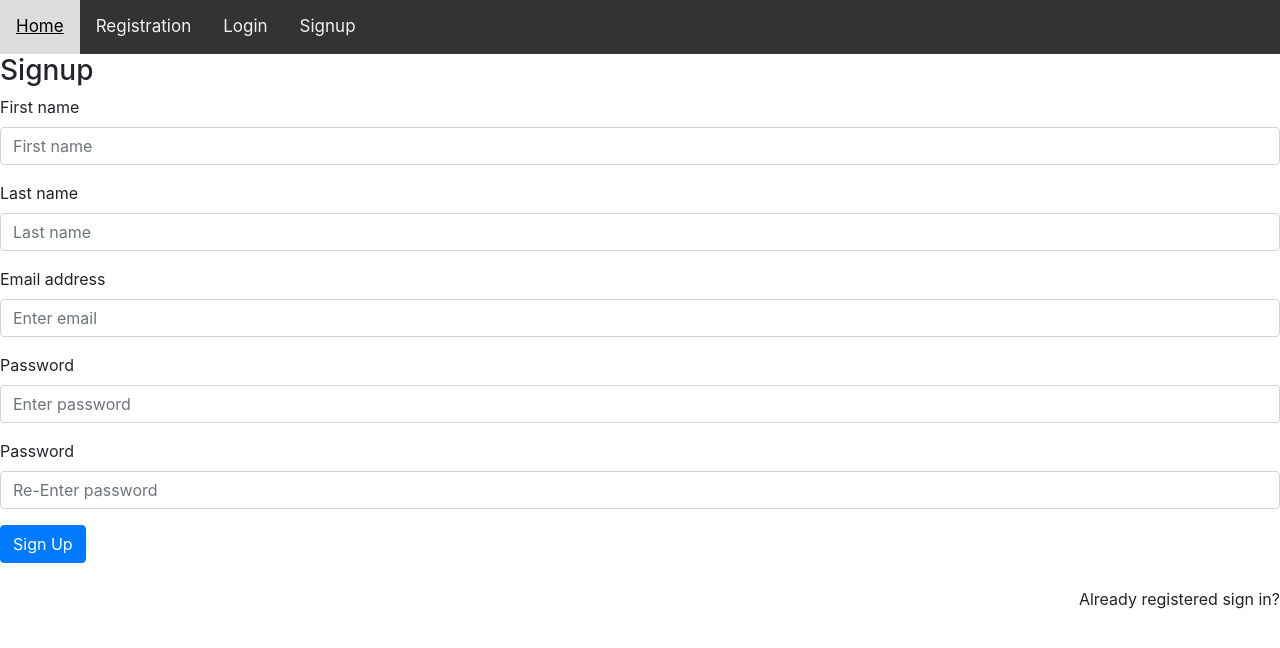
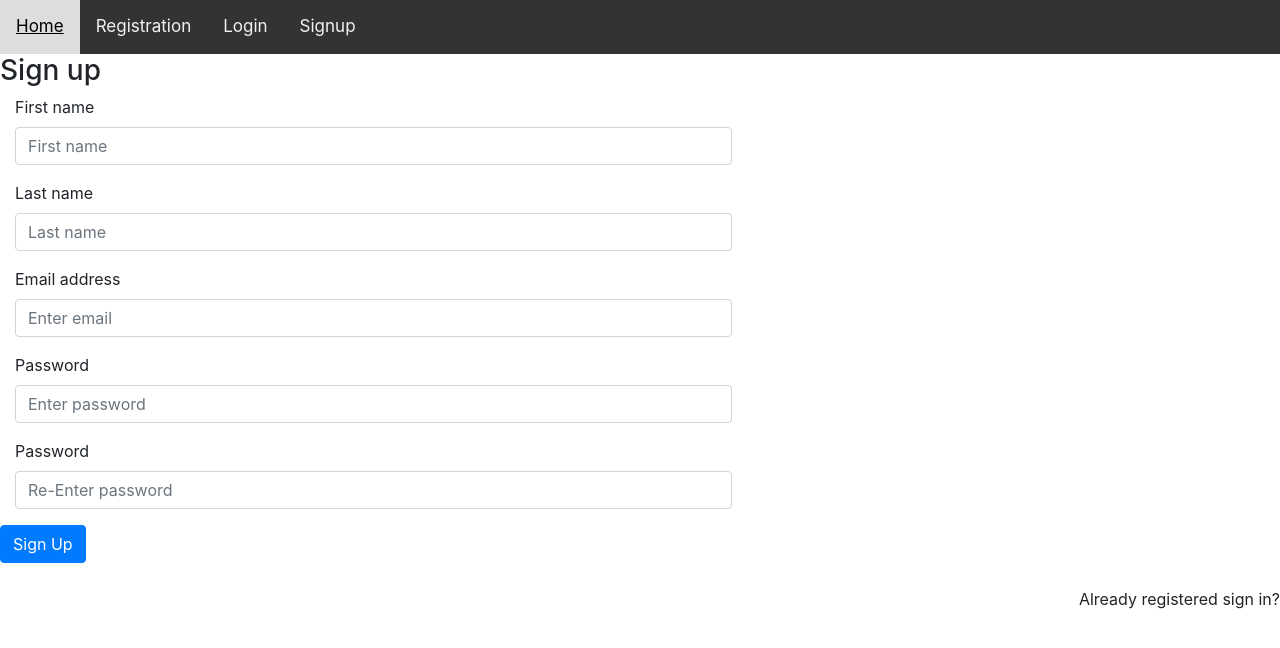
Before and after one commit to domvrk/demoRAPP, a React (Create React App) app in the folder client/: page /signup in a window 1280 px wide. Shown: the top 648 px of the page. Built offline with nearby package versions, Linux system fonts and the light colour scheme; no server answers.

Commit message:
Update AddUser.js

```diff
--- a/client/src/components/auth/AddUser.js
+++ b/client/src/components/auth/AddUser.js
@@ -45,32 +45,43 @@ render() {
 
 return (
   <form onSubmit={ this.handleSubmit } >
-      <h3>Signup</h3>
+      <h3>Sign up</h3>
 
       <div className="form-group">
+        <div className="col-7">
           <label>First name</label>
           <input type="text" className="form-control" placeholder="First name" name="name" onChange={ this.handleInputChange } value={ this.state.name } />
+        </div>
       </div>
 
       <div className="form-group">
+        <div className="col-7">
           <label>Last name</label>
           <input type="text" className="form-control" placeholder="Last name" name="lastname" onChange={ this.handleInputChange } value={ this.state.lastname }/>
+        </div>
       </div>
 
       <div className="form-group">
+        <div className="col-7">
           <label>Email address</label>
           <input type="email" className="form-control" placeholder="Enter email" name="email" onChange={ this.handleInputChange } value={ this.state.email } />
+        </div>
       </div>
 
       <div className="form-group">
+        <div className="col-7">
           <label>Password</label>
           <input type="password" className="form-control" placeholder="Enter password" name="password" onChange={ this.handleInputChange } value={ this.state.password } />
+        </div>
       </div>
 
       <div className="form-group">
+        <div className="col-7">
           <label>Password</label>
           <input type="password" className="form-control" placeholder="Re-Enter password" name="password2" onChange={ this.handleInputChange } value={ this.state.password2 } />
+        </div>
       </div>
+
       <div className="form-group">
       <button type="submit" className="btn btn-primary mb-2">Sign Up</button>
       </div>
```
